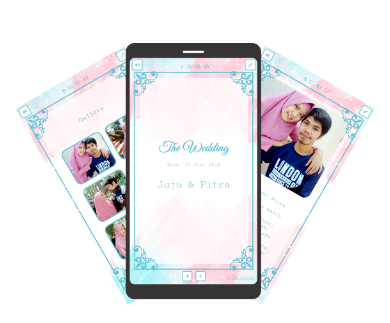
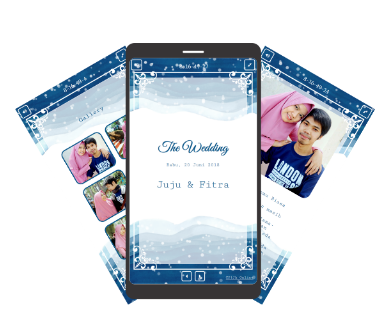
Before and after one commit to jhanter/jhanter, a plain HTML site: page jfkreatifemobile-more-004.html in a window 390 px wide. Shown: the part 107-430 px from the top of the page. Drawn offline with Linux system fonts and the light colour scheme.

Commit message:
Update jfkreatifemobile-more-004.html

```diff
--- a/jfkreatifemobile-more-004.html
+++ b/jfkreatifemobile-more-004.html
@@ -53,7 +53,7 @@
 			<div class="jfkonten-jual clearfix">
 				 <div class="title-undangan"><h1>JF 004</h1></div>
 				 <div class="jfthumb-load-more">
-					<img src="img/ud-jf-003.png" width="100%" />
+					<img src="img/ud-jf-004.png" width="100%" />
 				 </div>
 				 <div class="text-read-more">
 					<button class="shiny-blue waorder" onclick="waorder('JF 004')"><i class="fa fa-whatsapp"></i> Order Undangan</button>
```
